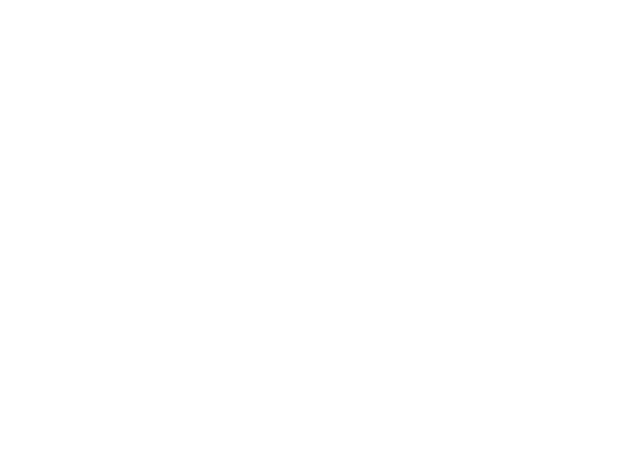
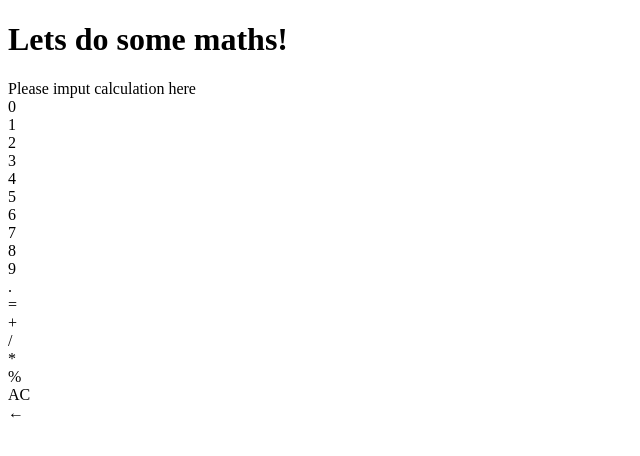
Before and after one commit to BeckyRushton/Calculator-Project, a plain HTML site: page index.html in a window 1280 px wide. Shown: the whole page, without its empty margins (0-640 px from the left). Drawn offline with Linux system fonts and the light colour scheme.

Commit message:
added content for buttons in html

```diff
--- a/index.html
+++ b/index.html
@@ -8,5 +8,73 @@
     <style src="styles.css"></style>
     <script src="main.js"></script>
   </head>
-  <body></body>
+  <body>
+    <header>
+      <h1 class="title">Lets do some maths!</h1>
+    </header>
+    <main>
+      <div class="calculator">
+        <div class="calculator__input">Please imput calculation here</div>
+        <div class="calculator__pad">
+          <div class="calculator__button" class="calculator__button--zero">
+            0
+          </div>
+          <div class="calculator__button" class="calculator__button--one">
+            1
+          </div>
+          <div class="calculator__button" class="calculator__button--two">
+            2
+          </div>
+          <div class="calculator__button" class="calculator__button--three">
+            3
+          </div>
+          <div class="calculator__button" class="calculator__button--four">
+            4
+          </div>
+          <div class="calculator__button" class="calculator__button--five">
+            5
+          </div>
+          <div class="calculator__button" class="calculator__button--six">
+            6
+          </div>
+          <div class="calculator__button" class="calculator__button--seven">
+            7
+          </div>
+          <div class="calculator__button" class="calculator__button--eight">
+            8
+          </div>
+          <div class="calculator__button" class="calculator__button--nine">
+            9
+          </div>
+          <div class="calculator__button" class="calculator__button--decimal">
+            .
+          </div>
+          <div class="calculator__button" class="calculator__button--equals">
+            =
+          </div>
+          <div class="calculator__button" class="calculator__button--plus">
+            +
+          </div>
+          <div class="calculator__button" class="calculator__button--divide">
+            /
+          </div>
+          <div class="calculator__button" class="calculator__button--multiply">
+            *
+          </div>
+          <div
+            class="calculator__button"
+            class="calculator__button--percentage"
+          >
+            %
+          </div>
+          <div class="calculator__button" class="calculator__button--allClear">
+            AC
+          </div>
+          <div class="calculator__button" class="calculator__button--back">
+            ←
+          </div>
+        </div>
+      </div>
+    </main>
+  </body>
 </html>
```
Also changed, not shown: README.md.
